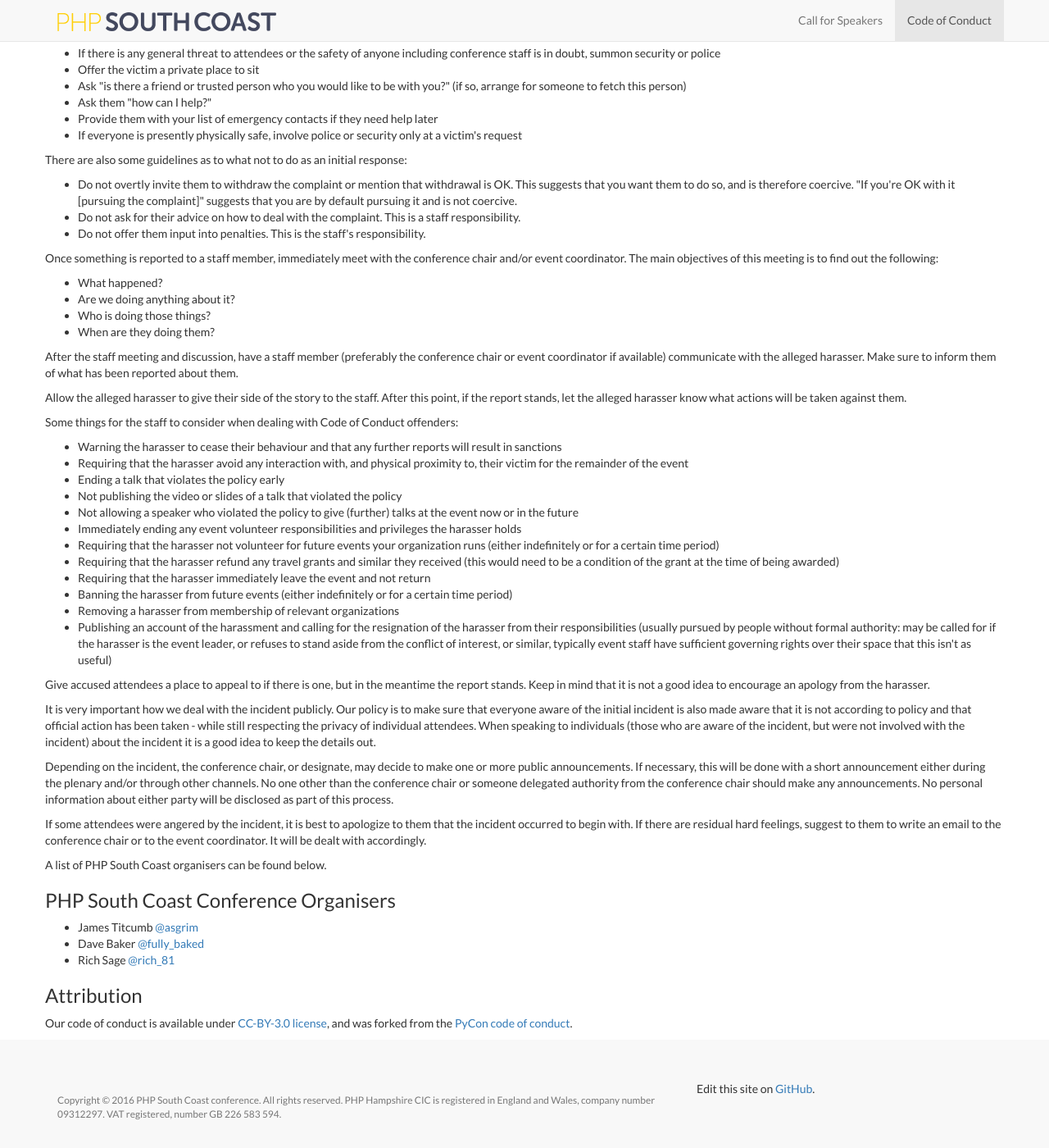
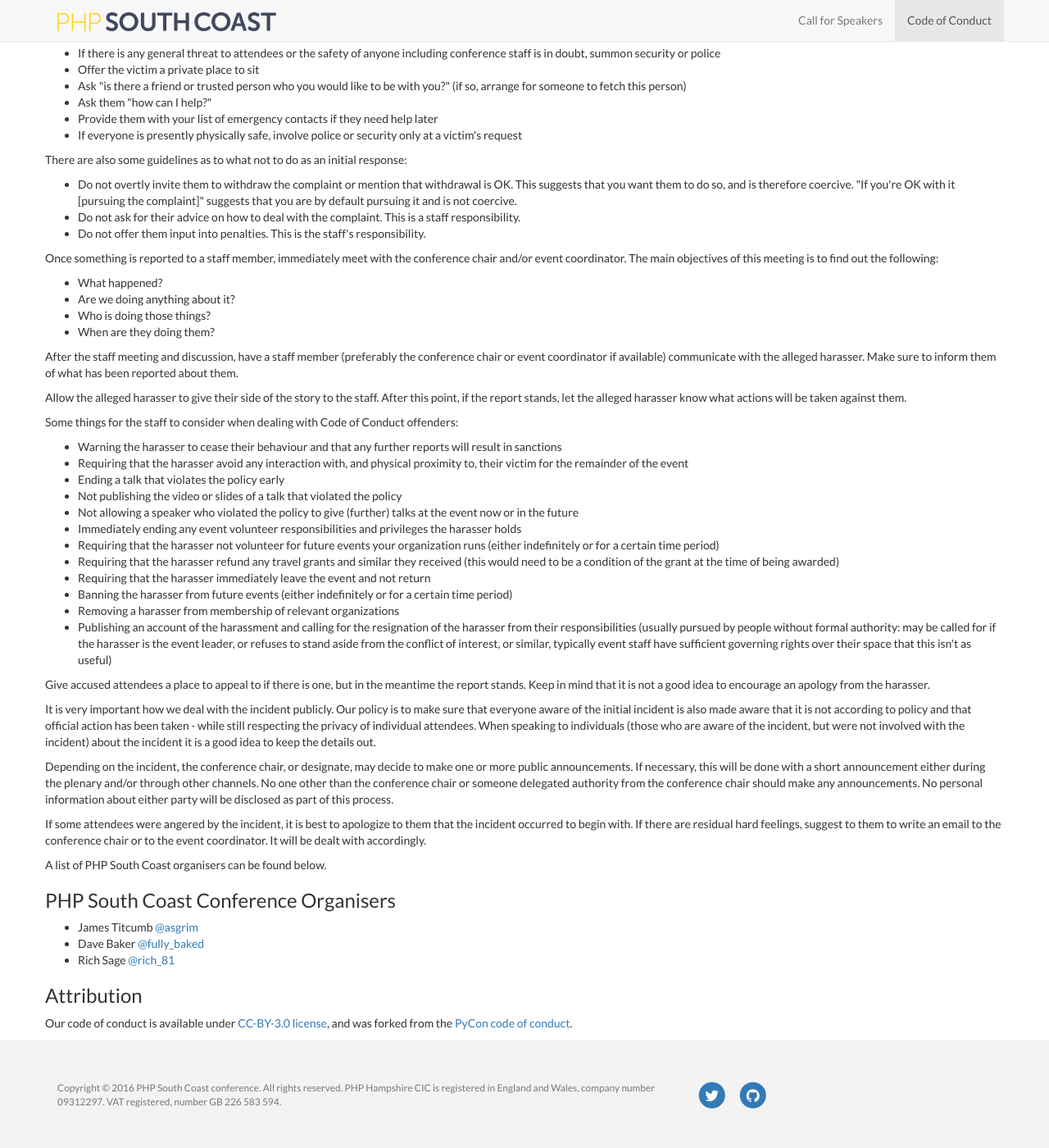
Before and after one commit to phphants/php-south-coast-2016, a Jekyll site: the page built from code-of-conduct.html, in a window 1280 px wide and 1400 px high, scrolled down 1540 px. Shown: the whole window at 82% size. Built offline with Jekyll 4.4.1, drawn with Linux system fonts in a browser that asks for light colours.

Commit message:
A few more minor layout changes
- Added tickets coming soon button
- Moved social buttons to the footer

```diff
--- a/_config.yml
+++ b/_config.yml
@@ -28,3 +28,5 @@ permalink: pretty
 social:
   - title: twitter
     url: https://twitter.com/phpsouthcoast
+  - title: github
+    url: https://github.com/phphants/php-south-coast-2016
--- a/_includes/footer.html
+++ b/_includes/footer.html
@@ -6,7 +6,18 @@
                 <p class="copyright text-muted small">{{ site.copyright }}</p>
             </div>
             <div class="col-md-4">
-                {{ site.credits }}
+                <ul class="list-inline">
+                    {% for social in site.social %}
+                    <li>
+                        <a href="{{ social.url }}" title="{{ social.title | capitalize }}">
+                            <span class="fa-stack fa-lg fa-fw">
+                                <i class="fa fa-circle fa-stack-2x"></i>
+                                <i class="fa fa-{{ social.title }} fa-stack-1x fa-inverse"></i>
+                            </span>
+                        </a>
+                    </li>
+                    {% endfor %}
+                </ul>
             </div>
         </div>
     </div>
--- /dev/null
+++ b/_sass/_variables.scss
@@ -0,0 +1,6 @@
+$main-bg-color: #f8f8f8;
+
+$header-bg-color: $main-bg-color;
+$footer-bg-color: darken($main-bg-color, 2%);
+$alt-content-bg-color: darken($main-bg-color, 2%);
+$alt-content-border-color: darken($alt-content-bg-color, 5%);
--- a/css/site.scss
+++ b/css/site.scss
@@ -5,6 +5,8 @@
  * Code licensed under the Apache License v2.0.
  * For details, see http://www.apache.org/licenses/LICENSE-2.0.
  */
+
+@import 'variables';
 
 html {
     position: relative;
@@ -35,7 +37,7 @@ h6 {
     padding-top: 50px; /* If you're making other pages, make sure there is 50px of padding to make sure the navbar doesn't overlap content! */
     padding-bottom: 50px;
     text-align: center;
-    color: #f8f8f8;
+    color: $header-bg-color;
     background: url(../img/stones.jpg) no-repeat center center;
     background-size: cover;
 }
@@ -99,9 +101,9 @@ h6 {
 
 .content-section-b {
     padding: 50px 0;
-    background-color: #f8f8f8;
-    border-top: 1px solid #e7e7e7;
-    border-bottom: 1px solid #e7e7e7;
+    background-color: $alt-content-bg-color;
+    border-top: 1px solid $alt-content-border-color;
+    border-bottom: 1px solid $alt-content-border-color;
 }
 
 .section-heading {
@@ -111,24 +113,7 @@ h6 {
 .section-heading-spacer {
     float: left;
     width: 200px;
-    border-top: 3px solid #e7e7e7;
-}
-
-.banner {
-    padding: 100px 0;
-    color: #f8f8f8;
-    background: url(../img/banner-bg.jpg) no-repeat center center;
-    background-size: cover;
-}
-
-.banner h2 {
-    margin: 0;
-    text-shadow: 2px 2px 3px rgba(0,0,0,0.6);
-    font-size: 3em;
-}
-
-.banner ul {
-    margin-bottom: 0;
+    border-top: 3px solid $alt-content-border-color;
 }
 
 .banner-social-buttons {
@@ -171,15 +156,11 @@ h6 {
 
 footer {
     padding: 50px 0;
-    background-color: #f8f8f8;
+    background-color: $footer-bg-color;
     position: absolute;
     bottom: 0;
     width: 100%;
     height: 132px;
-}
-
-p.copyright {
-    margin: 15px 0 0;
 }
 
 .user-groups {
```
Also changed, not shown: index.html (+4 -8 lines), 1 other file.
